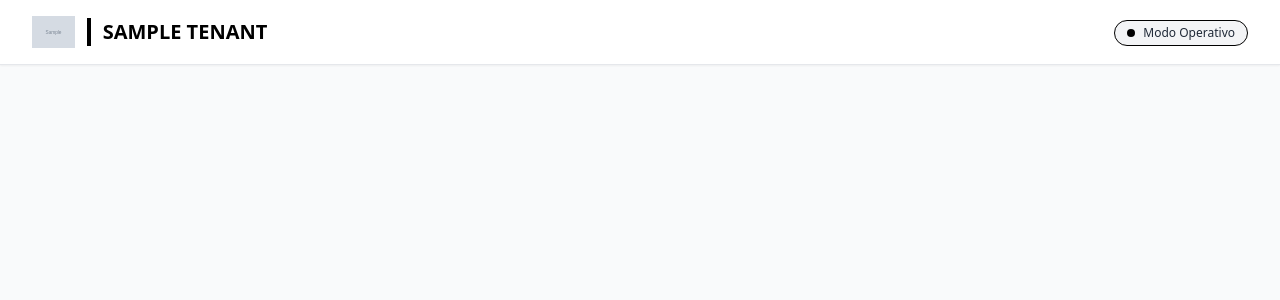
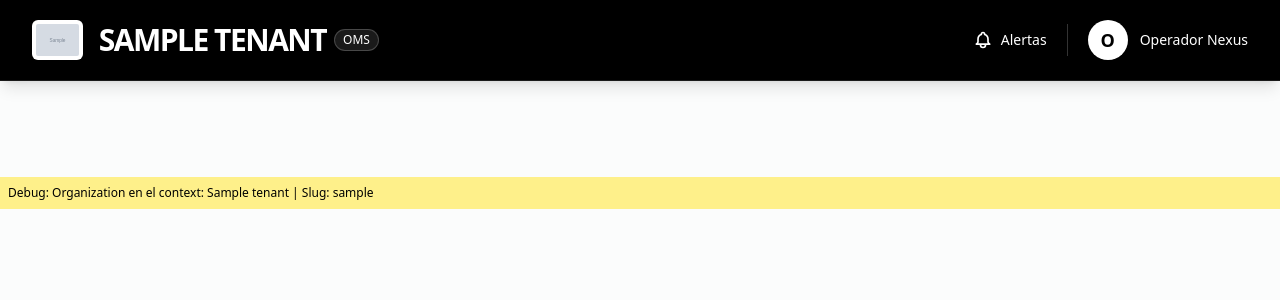
Before and after one commit to Sublian/nexus-oms-django, a Django app: template src/interfaces/web/templates/layouts/base.html in a window 1280 px wide. Shown: the top 300 px of the page. Run offline with Django 5.2, Linux system fonts and the light colour scheme; the template is opened without the code that fills it: most values are stand-ins (such as "Sample title", 1, 10 or a date in 2020); grey boxes marked "Sample" are stand-in pictures; some libraries are stand-ins or nearby versions.

Commit message:
fix: update middleware to support URL-based tenant identification.
Added regex to extract organization slug from dashboard URLs, ensuring request.organization is populated for web templates.

```diff
--- a/src/interfaces/web/context_processors.py
+++ b/src/interfaces/web/context_processors.py
@@ -2,8 +2,7 @@
 
 def tenant_context(request):
     """
-    Hace que el objeto 'organization' esté disponible globalmente
-    en todos los templates HTML del proyecto.
+    Toma la organización inyectada por el middleware y la pasa a los templates.
     """
     # Asumiendo que tu middleware ya inyecta la organización en el request
     return {
--- a/src/interfaces/web/templates/layouts/base.html
+++ b/src/interfaces/web/templates/layouts/base.html
@@ -8,61 +8,84 @@
     <script src="https://cdn.tailwindcss.com"></script>
     <script src="https://unpkg.com/htmx.org@1.9.12"></script>
 
-    <style>
-        :root {
-            /* Inyectamos tus nuevos campos de base de datos directamente al CSS */
-            --tenant-primary: {{ tenant.primary_color|default:"#000000" }};
-            --tenant-secondary: {{ tenant.secondary_color|default:"#FFFFFF" }};
+    <script>
+        tailwind.config = {
+            theme: {
+                extend: {
+                    colors: {
+                        tenant: {
+                            // Definimos el color primario y secundario del tenant
+                            primary: '{{ tenant.primary_color|default:"#000000" }}',
+                            secondary: '{{ tenant.secondary_color|default:"#FFFFFF" }}',
+                        }
+                    }
+                }
+            }
         }
+    </script>
 
-        /* Clases utilitarias personalizadas */
-        .bg-tenant-primary { background-color: var(--tenant-primary); }
-        .text-tenant-primary { color: var(--tenant-primary); }
-        .border-tenant-primary { border-color: var(--tenant-primary); }
-
-        .btn-tenant {
-            background-color: var(--tenant-primary);
-            color: var(--tenant-secondary);
-            transition: opacity 0.2s;
+    <style type="text/tailwindcss">
+        @layer components {
+            .btn-tenant {
+                /* Usamos el color secundario como fondo y primario como texto para el botón */
+                @apply bg-tenant-secondary text-tenant-primary px-5 py-2 rounded-lg shadow-md flex items-center gap-2 hover:opacity-90 transition-all font-semibold;
+            }
+            .card-tenant {
+                @apply bg-white p-6 rounded-xl shadow-sm border border-gray-100 border-l-4 border-tenant-primary;
+            }
         }
-        .btn-tenant:hover { opacity: 0.9; }
     </style>
 </head>
-<body class="bg-gray-50 font-sans antialiased" hx-boost="true">
+<body class="bg-gray-50/50 font-sans antialiased" hx-boost="true">
 
-    <nav class="bg-white border-b border-gray-200 shadow-sm">
-        <div class="max-w-7xl mx-auto px-4 sm:px-6 lg:px-8">
-            <div class="flex justify-between h-16 items-center">
-                <div class="flex items-center">
+    <nav class="bg-tenant-primary text-tenant-secondary shadow-lg border-b border-tenant-secondary/10">
+        <div class="max-w-7xl mx-auto px-6 lg:px-8">
+            <div class="flex justify-between h-20 items-center">
+
+                <div class="flex items-center gap-4">
                     {% if tenant.logo_image %}
-                        <img src="{{ tenant.logo_image.url }}" alt="Logo" class="h-8 w-auto mr-3">
+                        <img src="{{ tenant.logo_image.url }}" alt="Logo {{ tenant.name }}" class="h-10 w-auto bg-white p-1 rounded-md">
                     {% endif %}
-                    <span class="text-xl font-bold border-l-4 border-tenant-primary pl-3">
-                        {{ tenant.name|upper }}
-                    </span>
+                    <div class="flex items-center gap-2">
+                        <span class="text-3xl font-extrabold tracking-tighter">{{ tenant.name|upper }}</span>
+                        <span class="text-xs px-2 py-0.5 rounded-full bg-tenant-secondary/10 border border-tenant-secondary/20 font-medium">
+                            OMS
+                        </span>
+                    </div>
                 </div>
 
-                <div class="hidden md:block">
-                    <span class="inline-flex items-center px-3 py-1 rounded-full text-xs font-medium bg-gray-100 text-gray-800 border-tenant-primary border">
-                        <span class="w-2 h-2 mr-2 rounded-full bg-tenant-primary"></span>
-                        Modo Operativo
-                    </span>
+                <div class="flex items-center gap-5">
+                    <button class="flex items-center gap-2 text-sm font-medium hover:opacity-80">
+                        <svg class="w-5 h-5" fill="none" stroke="currentColor" viewBox="0 0 24 24"><path stroke-linecap="round" stroke-linejoin="round" stroke-width="2" d="M15 17h5l-1.405-1.405A2.032 2.032 0 0118 14.158V11a6.002 6.002 0 00-4-5.659V5a2 2 0 10-4 0v.341C7.67 6.165 6 8.388 6 11v3.159c0 .538-.214 1.055-.595 1.436L4 17h5m6 0v1a3 3 0 11-6 0v-1m6 0H9"></path></svg>
+                        Alertas
+                    </button>
+                    <div class="h-8 w-px bg-tenant-secondary/20"></div>
+                    <button class="flex items-center gap-3">
+                        <div class="w-10 h-10 rounded-full bg-tenant-secondary text-tenant-primary flex items-center justify-center font-bold text-lg">
+                            {{ user.first_name|default:"O"|first }}
+                        </div>
+                        <span class="font-medium text-sm">{{ user.get_full_name|default:"Operador Nexus" }}</span>
+                    </button>
                 </div>
             </div>
         </div>
     </nav>
 
-    <main class="py-10">
+    <main class="py-12">
         <div class="max-w-7xl mx-auto sm:px-6 lg:px-8">
             {% block content %}{% endblock %}
         </div>
     </main>
 
     <script>
-        // Token CSRF para todas las peticiones HTMX
+        // Token CSRF para HTMX
         document.body.addEventListener('htmx:configRequest', (event) => {
             event.detail.headers['X-CSRFToken'] = '{{ csrf_token }}';
         });
     </script>
+
+    <div class="bg-yellow-200 text-black p-2 text-xs">
+        Debug: Organization en el context: {{ tenant }} | Slug: {{ tenant.slug }}
+    </div>
 </body>
 </html>
```
Also changed, not shown: src/infrastructure/multitenancy/middleware.py (+30 -1 lines), src/interfaces/web/templates/pages/dashboard_home.html (+38 -32 lines).
